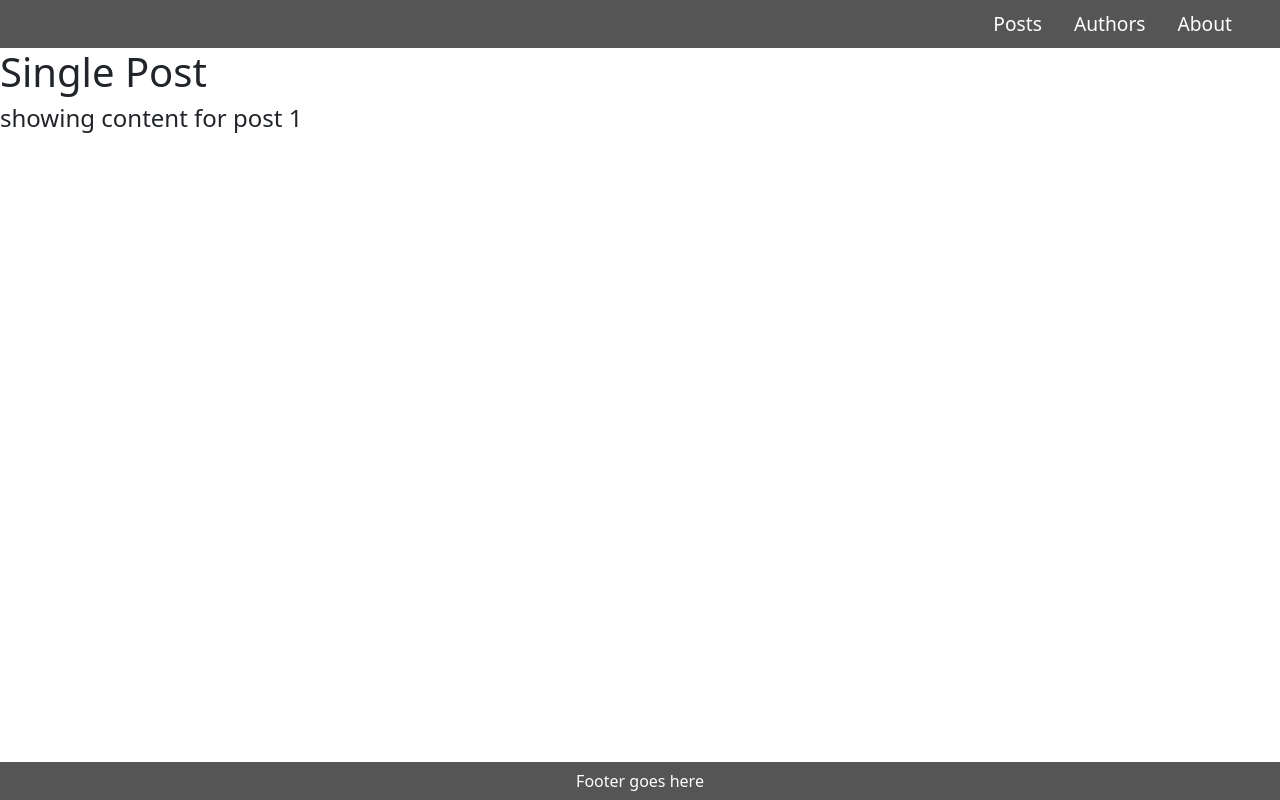
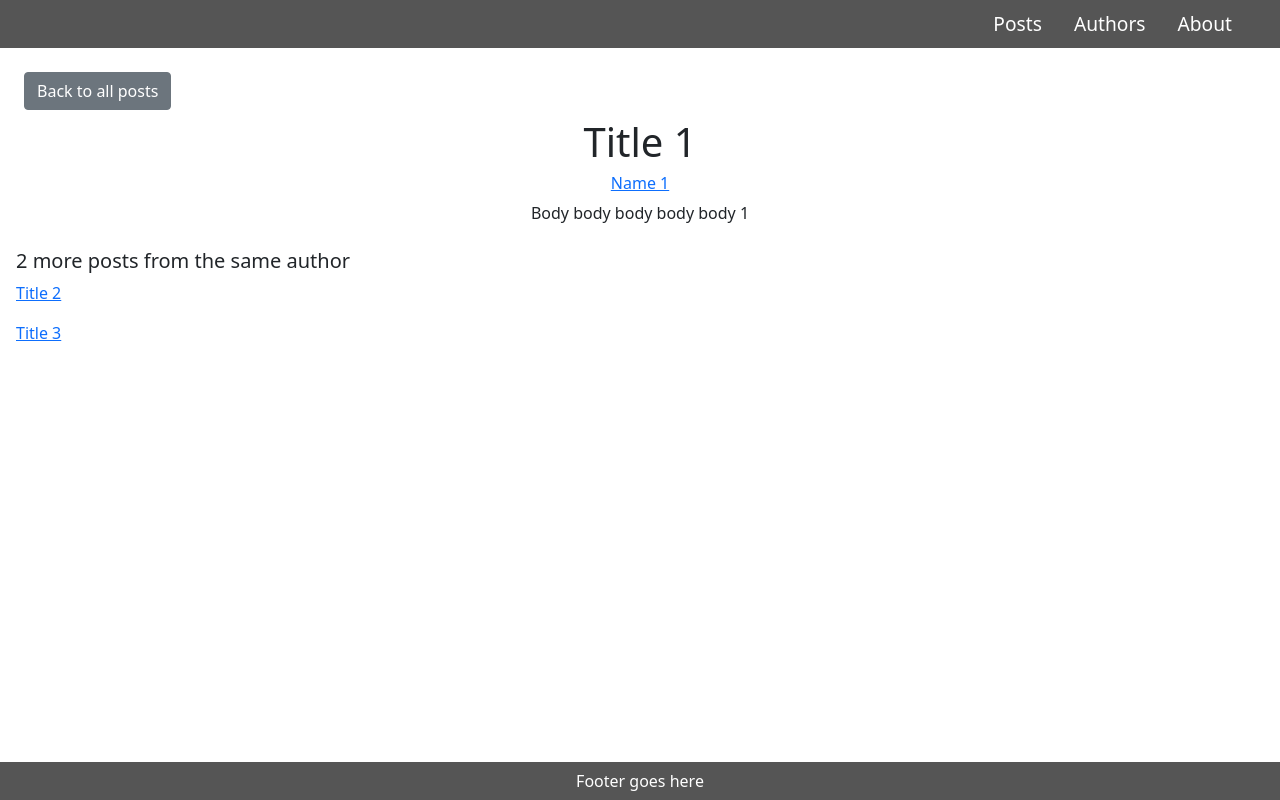
Before and after one commit to Sonya-M/blog-spa, a React (Create React App) app: page /posts/1 in a window 1280 px wide. Built offline with nearby package versions, Linux system fonts and the light colour scheme.

Commit message:
implemented static version of SAP, except the form

```diff
--- a/src/App.js
+++ b/src/App.js
@@ -16,6 +16,7 @@ import { Container } from "react-bootstrap";
 
 import 'bootstrap/dist/css/bootstrap.min.css';
 import "./App.scss";
+import { propTypes } from "react-bootstrap/esm/Image";
 
 
 const DUMMY_POSTS = [
@@ -47,11 +48,30 @@ function App() {
           <Home posts={posts} />
         </Route> {/* list all posts */}
         <Route exact path="/posts/new" component={NewPostForm} />
-        <Route exact path="/posts/:id" component={SinglePost} />
+
+        {/* NB!!!!!!!!!!!!!!!!!!!!!!!!!!!!!!!!!!!!!!!!!!!!!!!!!
+        to match the id of the path, use the `useParams()` hook:
+        (see also the implementation of SinglePost & SingleAuthor)
+        https://reactrouter.com/web/api/Hooks/useparams */}
+        <Route exact path="/posts/:id">
+          <SinglePost
+            posts={posts}
+            authors={authors}
+          />
+        </Route>
+
         <Route exact path="/authors">
           <Authors authors={authors} />
         </Route>
-        <Route exact path="/authors/:id" component={SingleAuthor} />
+
+        {/* !!! see comment for Route to SinglePost above !!! */}
+        <Route exact path="/authors/:id">
+          <SingleAuthor
+            posts={posts}
+            authors={authors}
+          />
+        </Route>
+
         <Route exact path="/about" component={About} />
         <Route exact path="/posts">
           <Redirect to="/" />
--- a/src/pages/Home.jsx
+++ b/src/pages/Home.jsx
@@ -1,5 +1,7 @@
 import React, { Fragment } from "react";
 import { Link } from "react-router-dom";
+
+import { truncateString } from "../shared/utils";
 
 import { ListGroup, ListGroupItem } from "react-bootstrap";
 import "./Home.scss";
@@ -9,7 +11,6 @@ export default function Home(props) {
     <div className="Home">
       <h1 className="display-3 text-center">All Posts</h1>
       <ListGroup>
-
         {props.posts.map((post =>
           <PostItem
             title={post.title}
@@ -19,21 +20,21 @@ export default function Home(props) {
             id={post.id}
           />))
         }
-
-
       </ListGroup>
     </div>
   );
 }
 
 function PostItem(props) {
+
   return (
-    <ListGroupItem>
+    < ListGroupItem >
       <Link to={"/posts/" + props.id}>
         <p className="display-6">Title: {props.title}</p>
       </Link>
-      <p>{props.body}</p>
+      <p>{truncateString(props.body, 10)}</p>
       <p>Author id: {props.authorId}</p>
     </ListGroupItem>
+
   )
 }
--- a/src/pages/SingleAuthor.jsx
+++ b/src/pages/SingleAuthor.jsx
@@ -1,10 +1,47 @@
 import React, { Fragment } from "react";
 
+// https://reactrouter.com/web/api/Hooks
+import { useParams } from "react-router-dom";
+
+import RedirectButton from "../partials/RedirectButton";
+
+import { ListGroup, ListGroupItem } from "react-bootstrap";
+
 export default function SingleAuthor(props) {
+
+  let { id } = useParams(); // https://reactrouter.com/web/api/Hooks
+  const authorId = parseInt(id);
+  const author = props.authors.find((author) => author.id === authorId);
+
   return (
-    <Fragment>
-      <h1>Single Author Page</h1>
-      <h4>showing content for author {props.match.params.id}</h4>
-    </Fragment>
+    <div className="m-3">
+      <RedirectButton
+        text="Back to all authors"
+        path="/authors"
+      />
+      <h1>{author.name}</h1>
+      <ListGroup>
+        <ListGroupItem>username: {author.username}</ListGroupItem>
+        <ListGroupItem>email: {author.email}</ListGroupItem>
+        <ListGroupItem>phone: {author.phone}</ListGroupItem>
+      </ListGroup>
+      <div className="Address">
+        <h4>Address</h4>
+        <ListGroup>
+          <ListGroupItem>street: {author.street}</ListGroupItem>
+          <ListGroupItem>city: {author.city}</ListGroupItem>
+          <ListGroupItem>zipcode: {author.zipcode}</ListGroupItem>
+        </ListGroup>
+      </div>
+      <div className="Company">
+        <h4>Company</h4>
+        <ListGroup>
+          <ListGroupItem>name: {author.companyName}</ListGroupItem>
+          <ListGroupItem>slogan: {author.companySlogan}</ListGroupItem>
+
+        </ListGroup>
+      </div>
+
+    </div>
   );
 }
--- a/src/pages/SinglePost.jsx
+++ b/src/pages/SinglePost.jsx
@@ -1,10 +1,44 @@
+import { all } from "q";
 import React, { Fragment } from "react";
 
+import PostsByAuthor from "../partials/PostsByAuthor";
+import PostDiv from "../partials/PostDiv";
+
+// !!!!!!!!!!!!!!!!!!!!!!!!!!!!!!!!!!!!!!!!!!!!!!!!!!!!!!!!!!!!!!!!!!!!!!!!!!!!
+// To be able to pass props within the Router, must use the `useParams` hook
+// to extract/match the id from the path/url
+// https://reactrouter.com/web/api/Hooks/useparams
+// !!!!!!!!!!!!!!!!!!!!!!!!!!!!!!!!!!!!!!!!!!!!!!!!!!!!!!!!!!!!!!!!!!!!!!!!!!!!
+import { useParams } from "react-router-dom";
+import RedirectButton from "../partials/RedirectButton";
+
 export default function SinglePost(props) {
+  const { id } = useParams();
+  const postId = parseInt(id);
+  const selectedPost = props.posts.find(post => post.id === postId);
+  const author = props.authors.find(author => author.id == selectedPost.authorId);
+
+  const allOtherPostsByAuthor = props.posts.filter(post => {
+    return post.authorId === author.id && post.id !== postId;
+  });
+
+  console.log("author: ", author)
+  // console.log("selectedPost: ", selectedPost)
+
   return (
-    <Fragment>
-      <h1>Single Post</h1>
-      <h4>showing content for post {props.match.params.id}</h4>
-    </Fragment>
+    <div className="SinglePost m-3">
+      <RedirectButton
+        text="Back to all posts"
+        path="/posts"
+      />
+      < PostDiv
+        selectedPost={selectedPost}
+        author={author}
+        posts={props.posts}
+      />
+      <PostsByAuthor
+        allPosts={allOtherPostsByAuthor}
+      />
+    </div>
   );
 }
--- /dev/null
+++ b/src/partials/PostDiv.jsx
@@ -0,0 +1,15 @@
+import { Link } from "react-router-dom";
+
+export default function PostDiv(props) {
+  return (
+    <div className="PostDiv text-center">
+      <h1 className="display-6">
+        {props.selectedPost.title}
+      </h1>
+      <Link to={"/authors/" + props.author.id}>
+        <h6 >{props.author.name}</h6 >
+      </Link>
+      <div>{props.selectedPost.body}</div>
+    </div>
+  );
+}
--- /dev/null
+++ b/src/partials/PostsByAuthor.jsx
@@ -0,0 +1,20 @@
+import React, { Fragment } from "react";
+import { Link } from "react-router-dom";
+
+export default function PostsByAuthor(props) {
+  const { allPosts } = props;
+  if (!allPosts || allPosts.length === 0) return (<Fragment />);
+  return (
+    <div className="mt-4">
+      <h5>{allPosts.length + " more posts from the same author"}</h5>
+      {
+        allPosts.map(post => {
+          return (
+            <Link to={"/posts/" + post.id}>
+              <p>{post.title} </p>
+            </Link>
+          );
+        })}
+    </div>
+  )
+}
--- /dev/null
+++ b/src/partials/RedirectButton.jsx
@@ -0,0 +1,21 @@
+
+// https://reactrouter.com/web/api/Hooks
+import { useHistory } from "react-router-dom";
+
+import { Button } from "react-bootstrap";
+
+export default function RedirectButton({ text, path }) {
+
+  let history = useHistory();
+  const handleClick = () => {
+    history.push(path);
+  };
+
+  return (
+    <Button className="btn-secondary m-2"
+      onClick={handleClick}
+    >
+      {text}
+    </Button>
+  )
+}
--- /dev/null
+++ b/src/shared/utils.js
@@ -0,0 +1,3 @@
+export function truncateString(str, maxLength) {
+  return str.substring(0, Math.min(str.length, maxLength)) + "...";
+};
```
Also changed, not shown: 1 other file (tests, documents, lock files or other folders).
